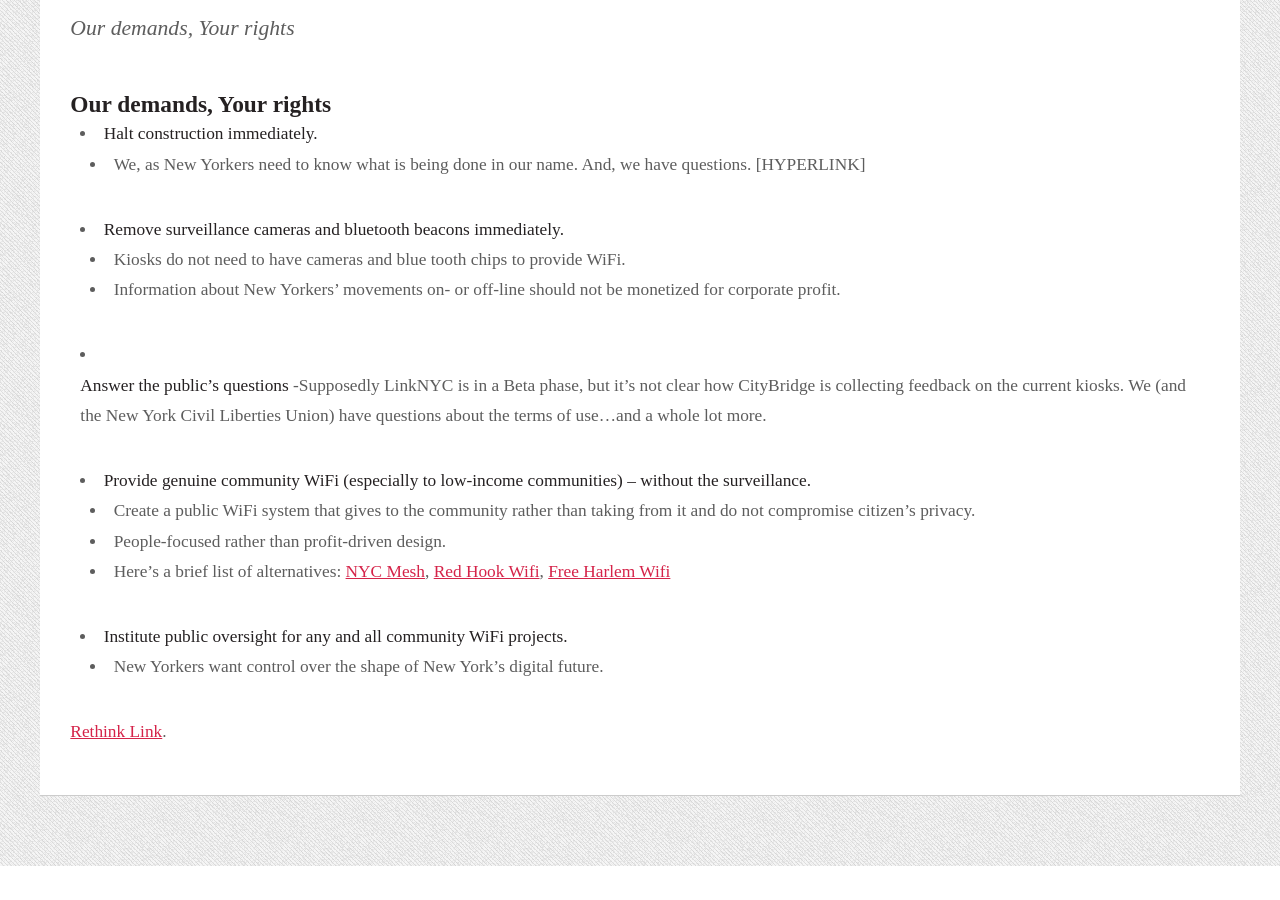
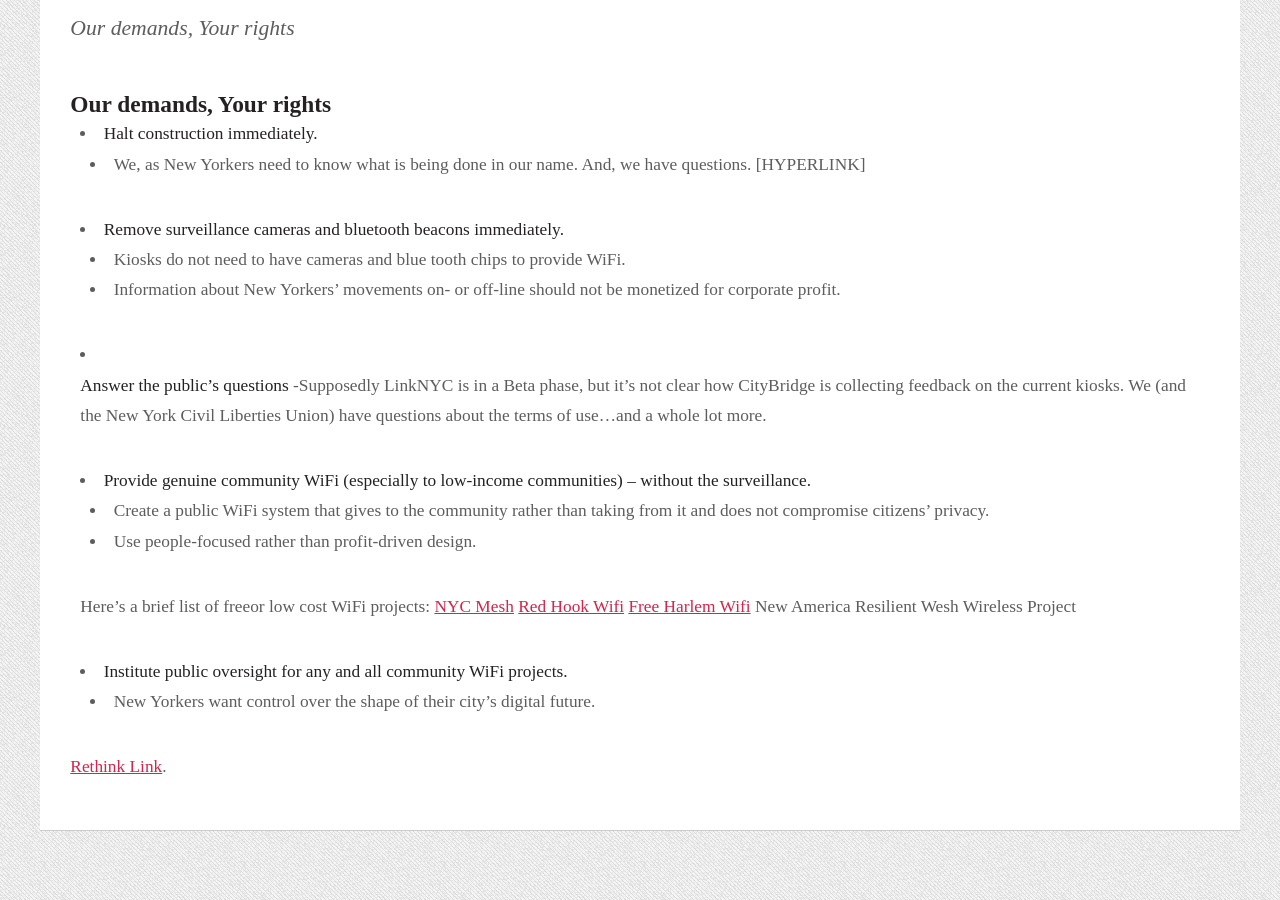
Before and after one commit to rethinklinknyc/rethinklinknyc.github.io, a Jekyll site: the page built from _pages/our-demands.md, in a window 1280 px wide and 900 px high, scrolled down 722 px. Built offline with Jekyll 4.4.1, drawn with Linux system fonts in a browser that asks for light colours; some web fonts are replaced; before the commit the page ends 1588 px from its top, so only the background shows below that.

Commit message:
Update our-demands.md

```diff
--- a/_pages/our-demands.md
+++ b/_pages/our-demands.md
@@ -18,12 +18,16 @@
   -Supposedly LinkNYC is in a Beta phase, but it's not clear how CityBridge is collecting feedback on the current kiosks. We (and the New York Civil Liberties Union) have questions about the terms of use...and a whole lot more.
 
 - **Provide genuine community WiFi (especially to low-income communities) -- without the surveillance.**
-  - Create a public WiFi system that gives to the community rather than taking from it and do not compromise citizen's privacy.
-  - People-focused rather than profit-driven design.
-  - Here's a brief list of alternatives: [NYC Mesh](https://nycmesh.net/), [Red Hook Wifi](http://redhookwifi.org/), [Free Harlem Wifi](http://www1.nyc.gov/site/fund/initiatives/free-harlem-wifi.page)
+  - Create a public WiFi system that gives to the community rather than taking from it and does not compromise citizens' privacy.
+  - Use people-focused rather than profit-driven design.
 
+  Here's a brief list of freeor low cost WiFi projects:
+  [NYC Mesh](https://nycmesh.net/)
+  [Red Hook Wifi](http://redhookwifi.org/)
+  [Free Harlem Wifi](http://www1.nyc.gov/site/fund/initiatives/free-harlem-wifi.page)
+  New America Resilient Wesh Wireless Project
 
 - **Institute public oversight for any and all community WiFi projects.**
-  - New Yorkers want control over the shape of New York's digital future.
+  - New Yorkers want control over the shape of their city's digital future.
 
 [Rethink Link](/pages/take-action).
```
